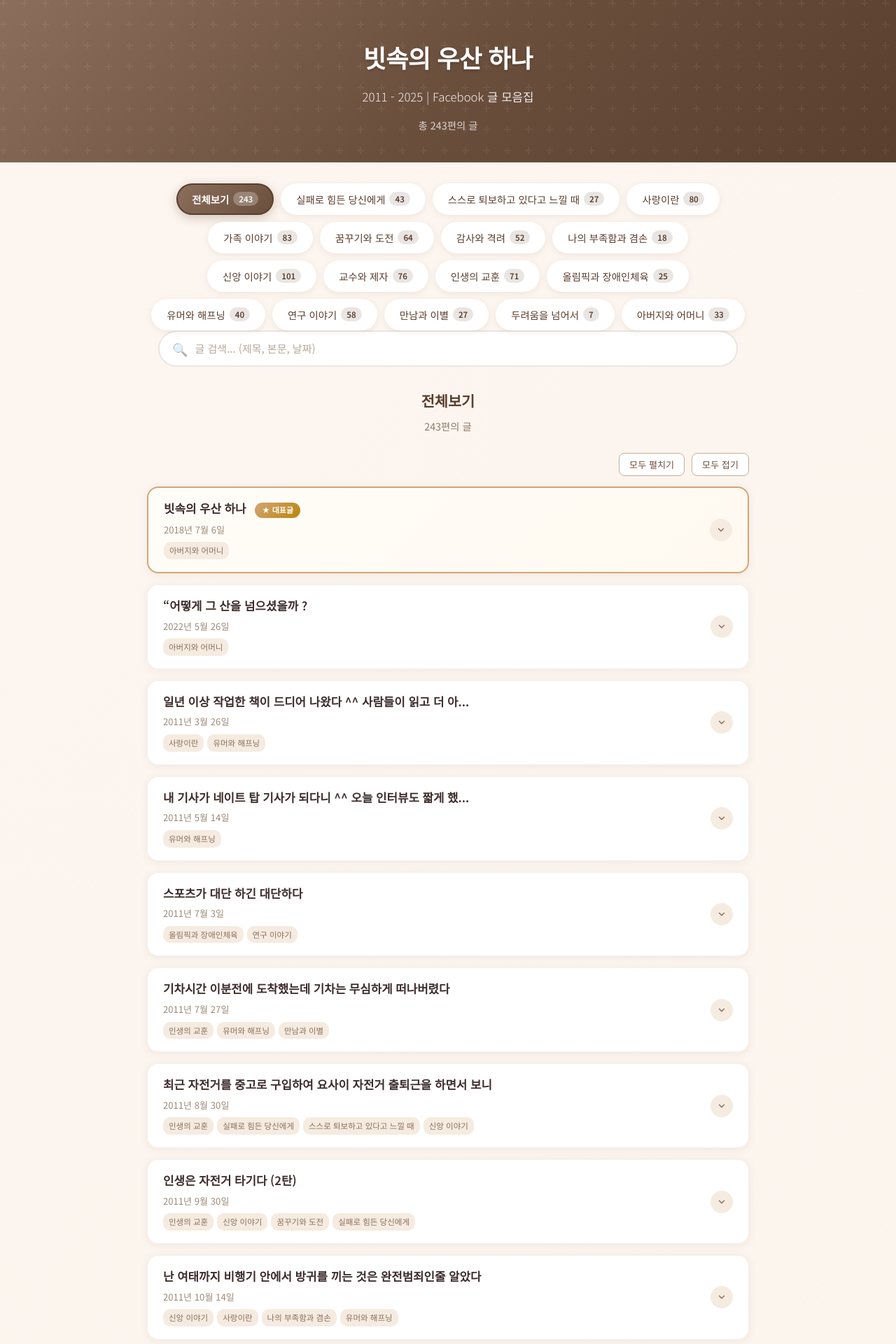
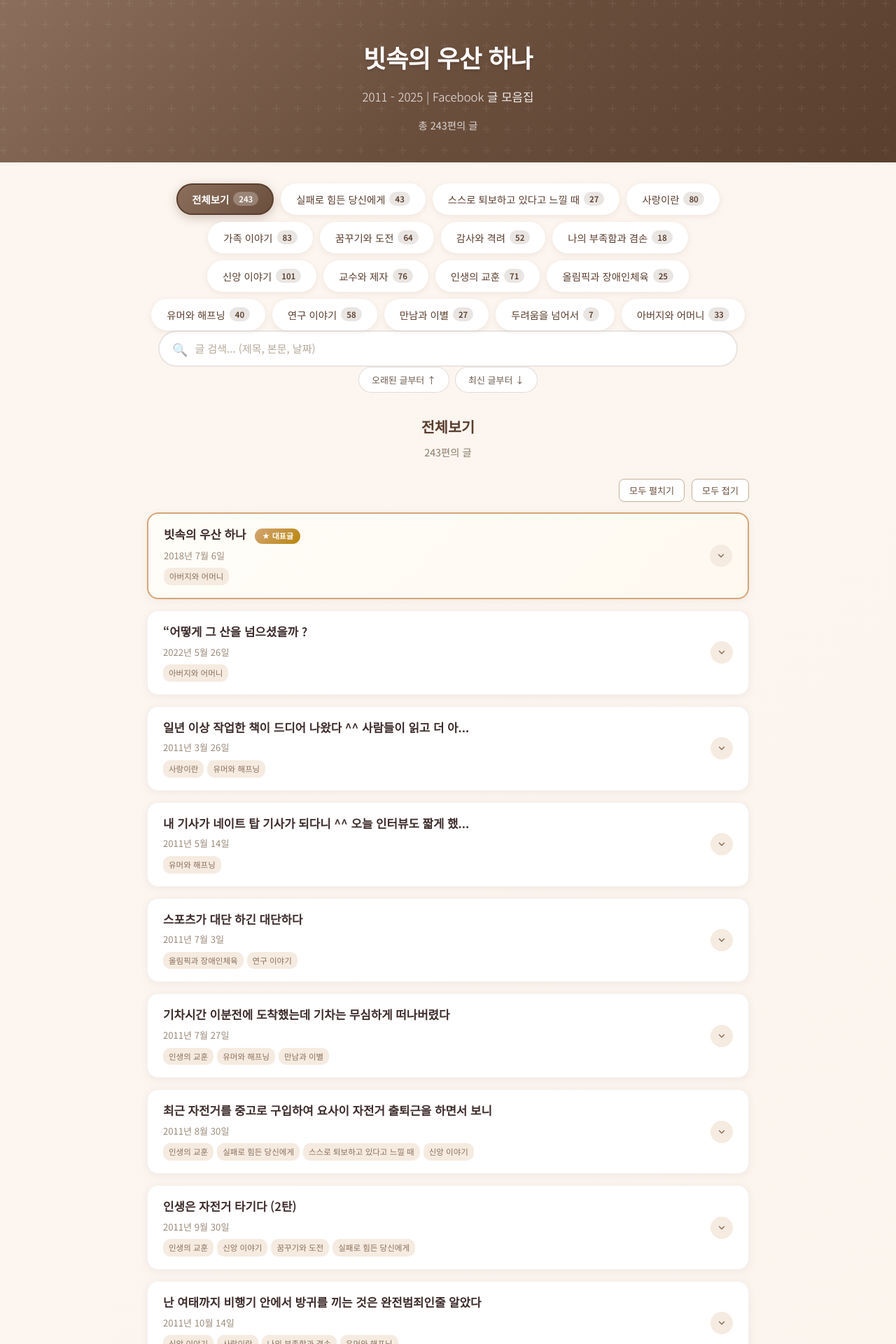
Before and after one commit to justinjeon70-hue/justin-jeon-website, a Jekyll site: the page umbrella.html, which Jekyll copies as it is, in a window 1280 px wide. Shown: the top 1920 px of the page at 70% size. Built offline with Jekyll 4.4.1, drawn with Linux system fonts in a browser that asks for light colours.

Commit message:
Add sort by date buttons (oldest/newest first)
Co-Authored-By: Claude Opus 4.6 (1M context) <noreply@anthropic.com>

```diff
--- a/umbrella.html
+++ b/umbrella.html
@@ -472,6 +472,32 @@ body {
         text-align: center; padding: 60px 20px;
         color: #8b7b6b; font-size: 16px;
     }
+
+    .sort-section {
+        max-width: 900px;
+        margin: 0 auto 16px;
+        padding: 0 16px;
+        display: flex;
+        justify-content: center;
+        gap: 8px;
+    }
+    .sort-btn {
+        padding: 8px 18px;
+        border: 1.5px solid rgba(107,79,61,0.2);
+        border-radius: 20px;
+        background: #fff;
+        color: #6b5a4e;
+        font-size: 13px;
+        font-family: 'Noto Sans KR', sans-serif;
+        cursor: pointer;
+        transition: all 0.2s;
+    }
+    .sort-btn:hover { border-color: #8B6F47; color: #8B6F47; }
+    .sort-btn.active {
+        background: #6b5a4e;
+        color: #fff;
+        border-color: #6b5a4e;
+    }
 </style>
 </head>
 <body>
@@ -492,6 +518,11 @@ body {
             <input type="text" id="searchInput" placeholder="글 검색... (제목, 본문, 날짜)" oninput="searchPosts()">
             <button class="search-clear" id="searchClear" onclick="clearSearch()" style="display:none">&#x2715;</button>
         </div>
+    <div class="sort-section">
+        <button class="sort-btn" id="sortOldest" onclick="sortPosts('oldest')">오래된 글부터 ↑</button>
+        <button class="sort-btn" id="sortNewest" onclick="sortPosts('newest')">최신 글부터 ↓</button>
+    </div>
+
     </div>
 
     </div>
```
Also changed, not shown: other parts of umbrella.html (+45 -0 lines).
